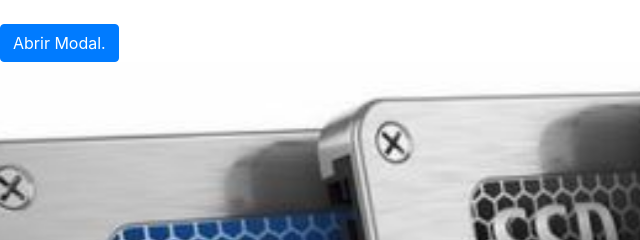
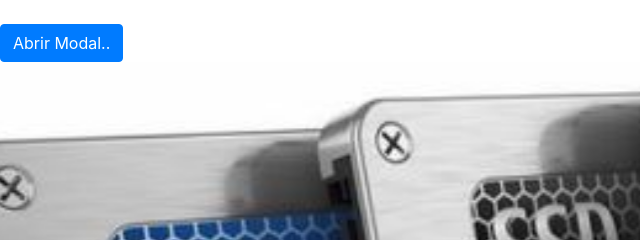
Before and after one commit to kiricorp/tarjeta, a plain HTML site: page index.html in a window 1280 px wide. Shown: the top 240 px of the page, 0-640 px from the left. Drawn offline with nearby package versions, Linux system fonts and the light colour scheme.

Commit message:
Update index.html

```diff
--- a/index.html
+++ b/index.html
@@ -13,7 +13,7 @@
   <body>
     <br>
     <button type="button" class="btn btn-primary" data-toggle="modal" data-target="#exampleModal">
-        Abrir Modal.
+        Abrir Modal..
     </button>
     <br>
     <div class="modal fade" id="exampleModal" tabindex="-1" role="dialog" aria-labelledby="exampleModalLabel" aria-hidden="true">
```
